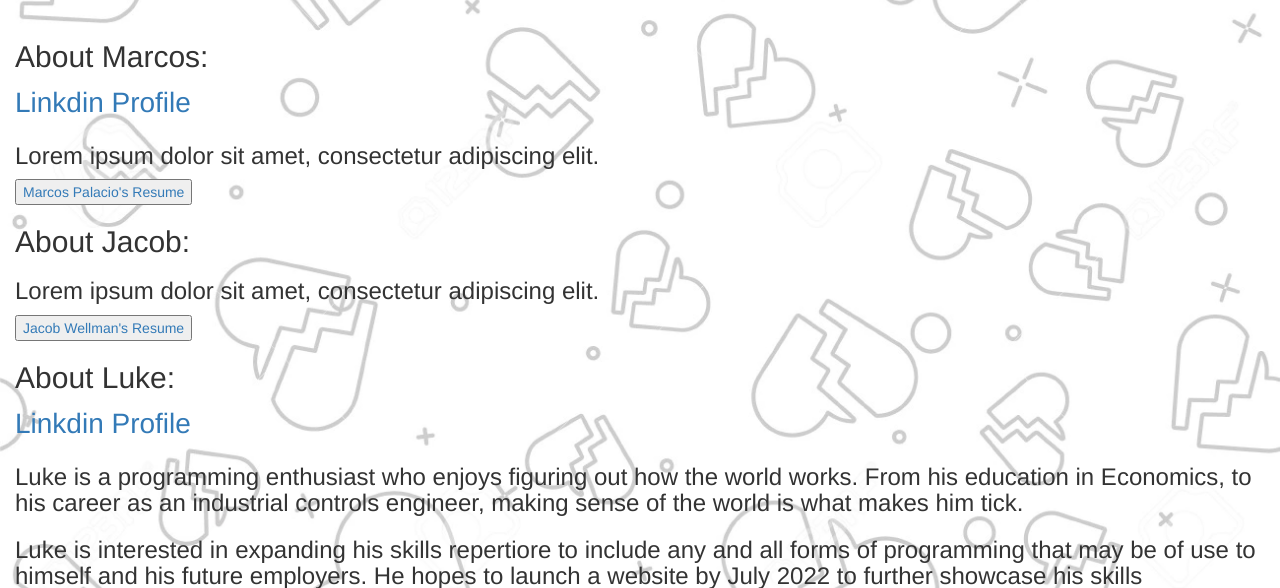
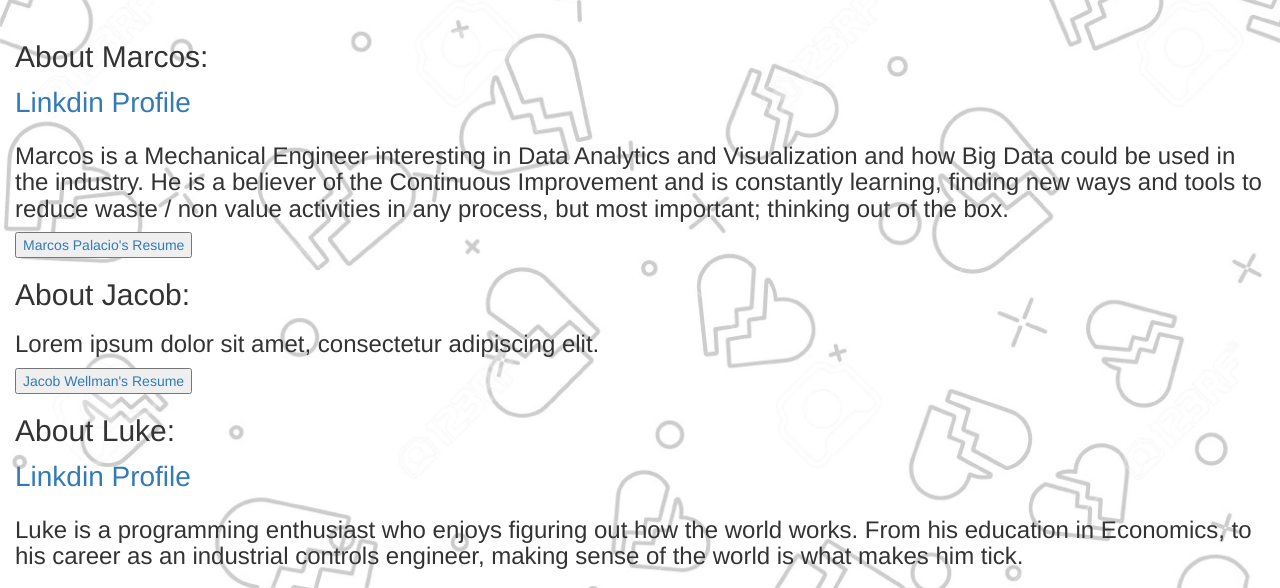
Before and after one commit to wellma41/Some_Don-t_Like_It_Hot, a Flask app: page /Contact/ in a window 1280 px wide. Shown: the part 52-640 px from the top of the page. Run offline with Flask 2, Linux system fonts and the light colour scheme; some libraries are stand-ins or nearby versions.

Commit message:
Added Marcos blurb

```diff
--- a/templates/contact.html
+++ b/templates/contact.html
@@ -27,7 +27,8 @@
         <div class="col-lg-12">
           <h2>About Marcos:</h2>
           <a href="https://www.linkedin.com/in/marcos-palacio-mba-mse-596453125/" style="font-size: 2em;">Linkdin Profile</a>
-          <h3>Lorem ipsum dolor sit amet, consectetur adipiscing elit.</h3>
+          <h3>Marcos is a Mechanical Engineer interesting in Data Analytics and Visualization and how Big Data could be used in the industry.
+            He is a believer of the Continuous Improvement and is constantly learning, finding new ways and tools to reduce waste / non value activities in any process, but most important; thinking out of the box.</h3>
           <a href="{{ url_for('contactmarc')}}">
             <button>Marcos Palacio's Resume</button>
           </a>
```
